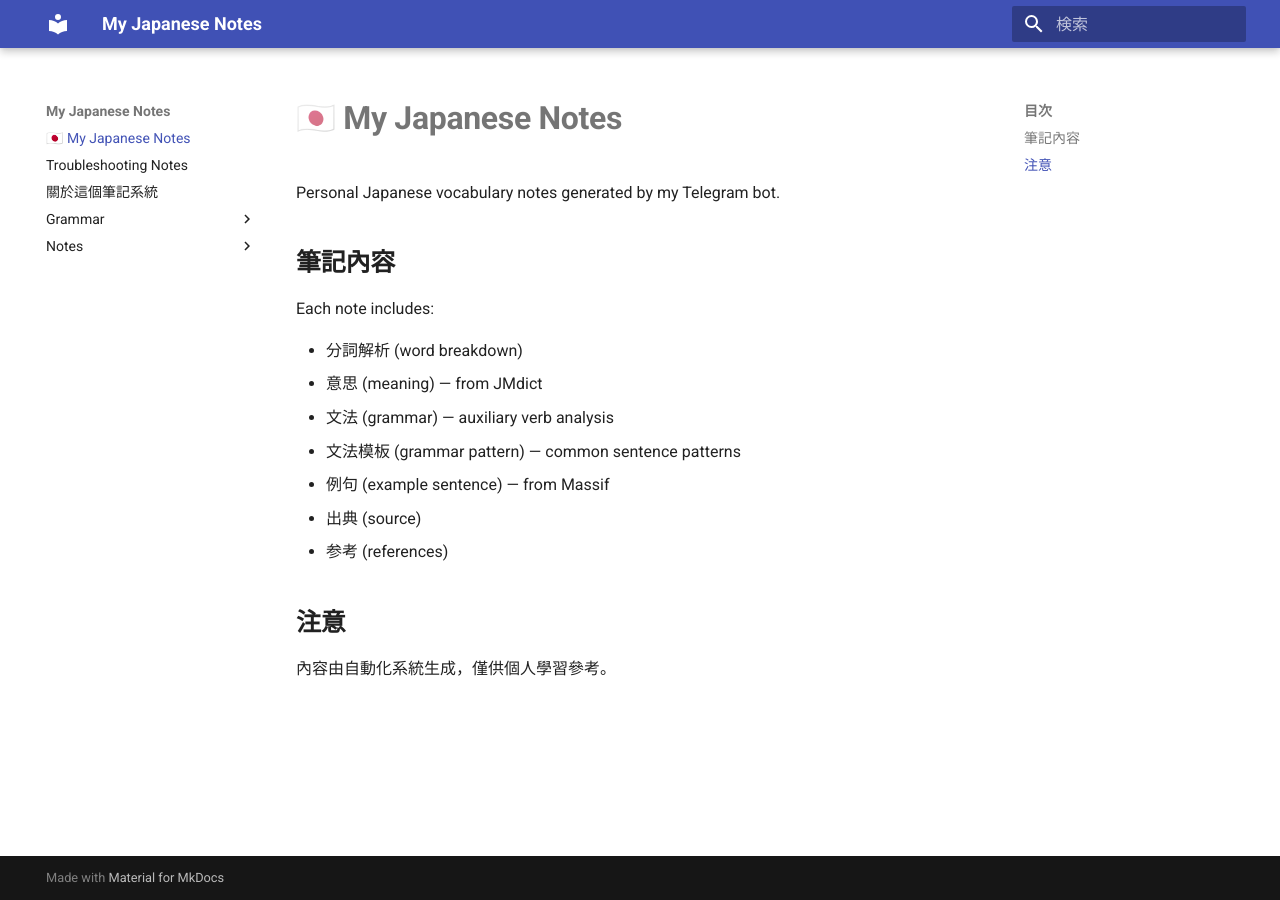
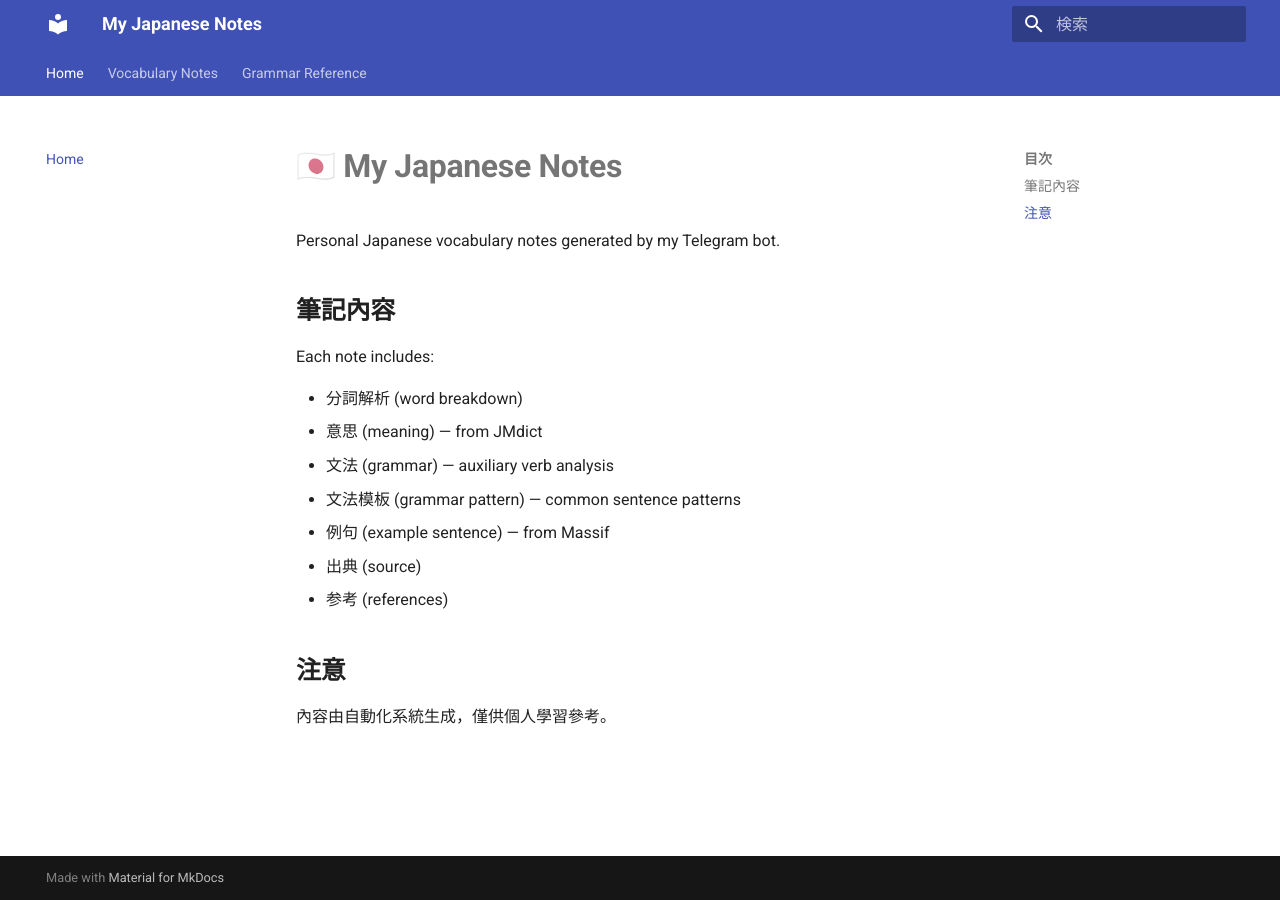
Before and after one commit to KuoJuiWu/japanese-notes, an MkDocs documentation site: the page built from docs/index.md, in a window 1280 px wide. Built offline with MkDocs 1.6.1 and Material for MkDocs 9.7.7, drawn with Linux system fonts in a browser that asks for light colours; part of the change alters nothing that is shown.

Commit message:
feat: add nav structure and navigation tabs to mkdocs
Co-Authored-By: Claude Sonnet 4.6 <noreply@anthropic.com>

```diff
--- a/mkdocs.yml
+++ b/mkdocs.yml
@@ -9,9 +9,10 @@ theme:
     accent: blue
   features:
     - navigation.instant
+    - navigation.tabs
+    - navigation.indexes
     - search.highlight
     - search.suggest
-
 
 extra_css:
   - stylesheets/extra.css
@@ -23,3 +24,14 @@ markdown_extensions:
   - tables
   - toc:
       permalink: true
+
+nav:
+  - Home: index.md
+  - Vocabulary Notes: notes/
+  - Grammar Reference:
+    - grammar/index.md
+    - N5: grammar/N5/index.md
+    - N4: grammar/N4/index.md
+    - N3: grammar/N3/index.md
+    - N2: grammar/N2/index.md
+    - N1: grammar/N1/index.md
```
